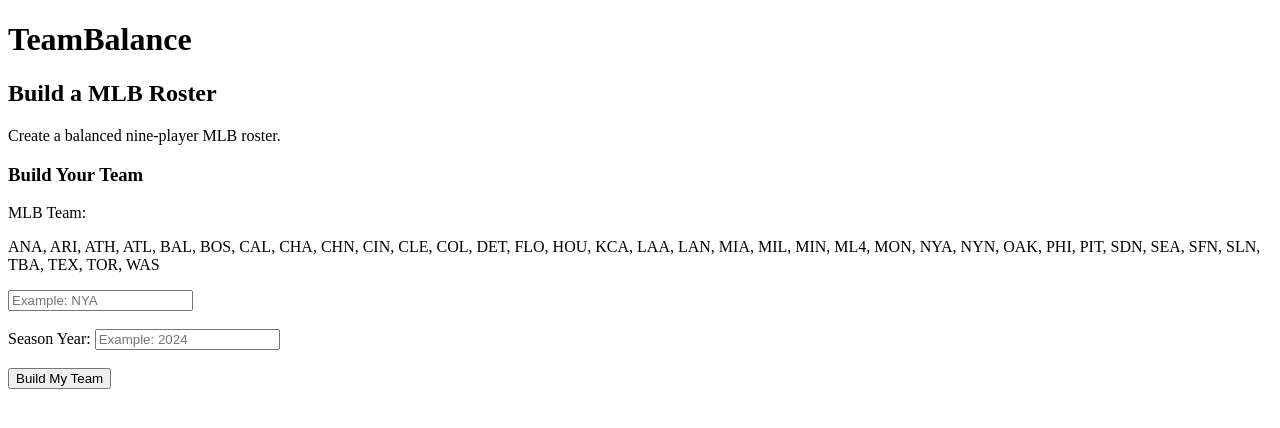
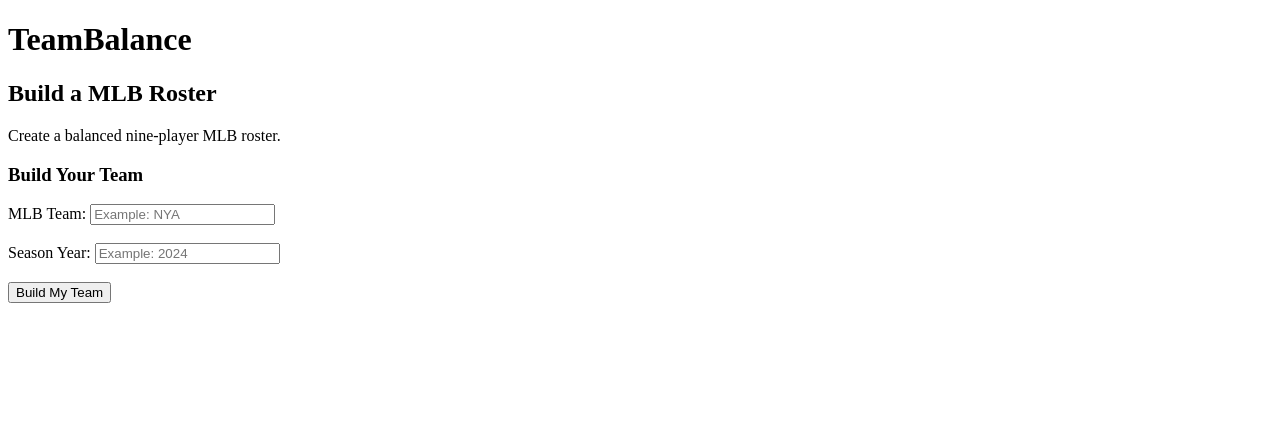
Before and after one commit to hannahb09/TeamBalance, a Django app: page / in a window 1280 px wide. Shown: the top 428 px of the page. Run offline with Django 5.2, Linux system fonts and the light colour scheme.

Commit message:
update to work

```diff
--- a/roster/templates/roster/home.html
+++ b/roster/templates/roster/home.html
@@ -20,10 +20,6 @@
         {% csrf_token %}
 
         <label for="team">MLB Team:</label>
-        <p>ANA, ARI, ATH, ATL, BAL, BOS, CAL, CHA,
-            CHN, CIN, CLE, COL, DET, FLO, HOU, KCA, LAA, LAN, MIA, MIL, MIN,
-            ML4, MON, NYA, NYN, OAK, PHI, PIT, SDN, SEA, SFN, SLN, TBA, TEX,
-            TOR, WAS</p>
         <input
             type="text"
             id="team"
```
